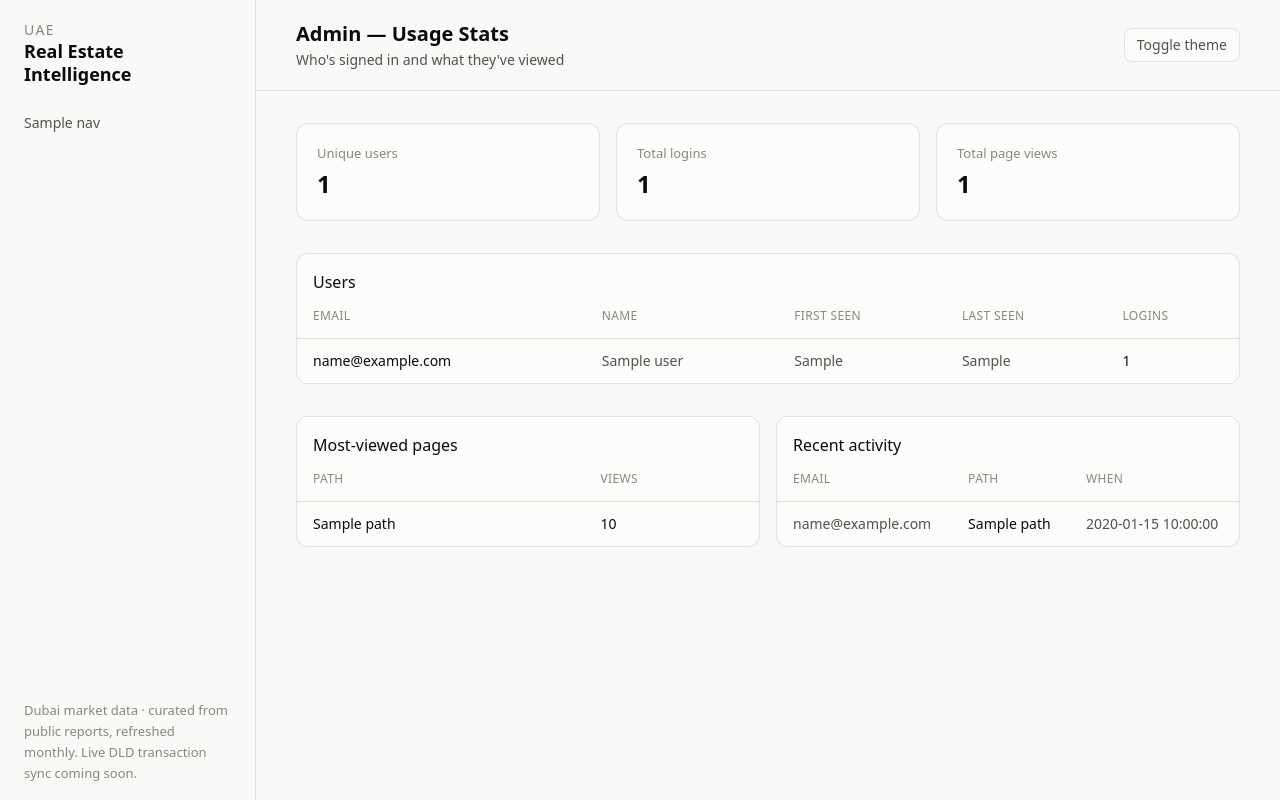
After one commit to kirangirija/UAE, a FastAPI app: template app/templates/admin_stats.html in a window 1280 px wide. The commit adds this page. Run offline with FastAPI, Linux system fonts and the light colour scheme; the template is opened without the code that fills it: most values are stand-ins (such as "Sample title", 1, 10 or a date in 2020); some libraries are stand-ins or nearby versions.

Commit message:
Add Google Sign-In gate and Supabase-backed usage analytics
Every page and API route now requires a signed-in Google account.
Login history and page-view stats are stored in Supabase Postgres
(via PostgREST) rather than local SQLite, since Render's free-tier
disk is ephemeral and wipes local files on every redeploy. Only
ADMIN_EMAIL can view the new /admin/stats page.

```diff
--- a/app/main.py
+++ b/app/main.py
@@ -1,17 +1,37 @@
+from __future__ import annotations
+
 import json
+import os
 import sqlite3
 from pathlib import Path
 
-from fastapi import FastAPI, Query, Request
-from fastapi.responses import HTMLResponse
+from fastapi import Depends, FastAPI, Query, Request
+from fastapi.responses import HTMLResponse, RedirectResponse
 from fastapi.templating import Jinja2Templates
+from starlette.middleware.sessions import SessionMiddleware
+
+from app import auth
 
 BASE_DIR = Path(__file__).parent
 DB_PATH = BASE_DIR / "db" / "uae_re.db"
 
+SESSION_SECRET_KEY = os.environ.get("SESSION_SECRET_KEY")
+if not SESSION_SECRET_KEY:
+    raise RuntimeError(
+        "SESSION_SECRET_KEY is not set. Add it to .env locally (any long random "
+        "string) and to the Render service's environment variables in production."
+    )
+PUBLIC_BASE_URL = os.environ.get("PUBLIC_BASE_URL", "http://localhost:8420").rstrip("/")
+
 app = FastAPI(title="UAE Real Estate Intelligence")
+app.add_middleware(SessionMiddleware, secret_key=SESSION_SECRET_KEY)
 templates = Jinja2Templates(directory=BASE_DIR / "templates")
 templates.env.filters["tojson"] = json.dumps
+
+
+@app.exception_handler(auth.RedirectRequired)
+async def redirect_required_handler(request: Request, exc: auth.RedirectRequired):
+    return RedirectResponse(exc.url, status_code=302)
 
 
 def query(sql: str, params: tuple = ()) -> list[dict]:
@@ -46,12 +66,77 @@ NAV = [
 ]
 
 
-def ctx(request: Request, active: str, **extra):
-    return {"request": request, "nav": NAV, "active": active, **extra}
+def ctx(request: Request, active: str, current_user: dict | None = None, **extra):
+    is_admin = bool(
+        current_user and auth.ADMIN_EMAIL
+        and current_user.get("email", "").lower() == auth.ADMIN_EMAIL.lower()
+    )
+    return {
+        "request": request, "nav": NAV, "active": active,
+        "current_user": current_user, "is_admin": is_admin, **extra,
+    }
+
+
+@app.get("/healthz")
+def healthz():
+    return {"status": "ok"}
+
+
+@app.get("/login", response_class=HTMLResponse)
+def login_page(request: Request, next: str = "/"):
+    if request.session.get("user"):
+        return RedirectResponse("/", status_code=302)
+    return templates.TemplateResponse("login.html", {"request": request, "next": next})
+
+
+@app.get("/auth/login")
+async def auth_login(request: Request, next: str = "/"):
+    if not next.startswith("/") or next.startswith("//"):
+        next = "/"
+    request.session["post_login_redirect"] = next
+    redirect_uri = f"{PUBLIC_BASE_URL}/auth/callback"
+    return await auth.oauth.google.authorize_redirect(request, redirect_uri)
+
+
+@app.get("/auth/callback")
+async def auth_callback(request: Request):
+    token = await auth.oauth.google.authorize_access_token(request)
+    userinfo = token["userinfo"]
+    request.session["user"] = {
+        "sub": userinfo["sub"],
+        "email": userinfo.get("email", ""),
+        "name": userinfo.get("name", ""),
+        "picture": userinfo.get("picture", ""),
+    }
+    auth.record_login(userinfo)
+    next_path = request.session.pop("post_login_redirect", "/")
+    return RedirectResponse(next_path, status_code=302)
+
+
+@app.get("/logout")
+def logout(request: Request):
+    request.session.clear()
+    return RedirectResponse("/login", status_code=302)
+
+
+@app.get("/admin/stats", response_class=HTMLResponse)
+def admin_stats(request: Request, admin: dict = Depends(auth.require_admin)):
+    users = auth.query_users()
+    total_logins = sum(u["login_count"] for u in users)
+    page_view_counts = auth.query_page_view_counts()
+    recent_views = auth.query_recent_page_views(50)
+    return templates.TemplateResponse(
+        "admin_stats.html",
+        ctx(
+            request, "/admin/stats", current_user=admin,
+            users=users, total_logins=total_logins,
+            page_view_counts=page_view_counts, recent_views=recent_views,
+        ),
+    )
 
 
 @app.get("/api/areas-chart")
-def api_areas_chart():
+def api_areas_chart(user: dict = Depends(auth.require_login_api)):
     return query(
         "SELECT name, price_sqft_low, price_sqft_high FROM areas "
         "WHERE price_sqft_low IS NOT NULL ORDER BY price_sqft_high DESC"
@@ -59,7 +144,7 @@ def api_areas_chart():
 
 
 @app.get("/api/developers-chart")
-def api_developers_chart():
+def api_developers_chart(user: dict = Depends(auth.require_login_api)):
     return query(
         "SELECT name, sales_value_aed_bn FROM developers "
         "WHERE sales_value_aed_bn IS NOT NULL ORDER BY sales_value_aed_bn DESC LIMIT 6"
@@ -67,12 +152,13 @@ def api_developers_chart():
 
 
 @app.get("/api/nationalities-chart")
-def api_nationalities_chart():
+def api_nationalities_chart(user: dict = Depends(auth.require_login_api)):
     return query("SELECT nationality, market_share_pct FROM buyer_nationalities ORDER BY rank ASC")
 
 
 @app.get("/", response_class=HTMLResponse)
-def overview(request: Request):
+def overview(request: Request, user: dict = Depends(auth.require_login)):
+    auth.record_page_view(user["email"], request.url.path)
     kpis = query("SELECT * FROM market_kpis ORDER BY id")
     top_areas = query(
         "SELECT * FROM areas WHERE yoy_price_growth_pct IS NOT NULL "
@@ -88,7 +174,7 @@ def overview(request: Request):
     return templates.TemplateResponse(
         "overview.html",
         ctx(
-            request, "/",
+            request, "/", current_user=user,
             kpis=kpis, top_areas=top_areas, top_developers=top_developers,
             price_range_sources=distinct_sources(price_range_rows),
             developer_chart_sources=distinct_sources(developer_chart_rows),
@@ -99,10 +185,12 @@ def overview(request: Request):
 @app.get("/areas", response_class=HTMLResponse)
 def areas(
     request: Request,
+    user: dict = Depends(auth.require_login),
     sort: str = Query("yoy_price_growth_pct"),
     direction: str = Query("desc"),
     momentum: str = Query("all"),
 ):
+    auth.record_page_view(user["email"], request.url.path)
     sortable = {
         "name": "name",
         "price_sqft_low": "price_sqft_low",
@@ -123,7 +211,7 @@ def areas(
     momentum_options = [r["momentum_label"] for r in query("SELECT DISTINCT momentum_label FROM areas")]
     return templates.TemplateResponse(
         "areas.html",
-        ctx(request, "/areas", areas=rows, sort=sort, direction=direction,
+        ctx(request, "/areas", current_user=user, areas=rows, sort=sort, direction=direction,
             momentum=momentum, momentum_options=momentum_options),
     )
 
@@ -131,9 +219,11 @@ def areas(
 @app.get("/developers", response_class=HTMLResponse)
 def developers(
     request: Request,
+    user: dict = Depends(auth.require_login),
     sort: str = Query("sales_value_aed_bn"),
     direction: str = Query("desc"),
 ):
+    auth.record_page_view(user["email"], request.url.path)
     sortable = {
         "name": "name",
         "sales_value_aed_bn": "sales_value_aed_bn",
@@ -144,18 +234,20 @@ def developers(
     order = "ASC" if direction == "asc" else "DESC"
     rows = query(f"SELECT * FROM developers ORDER BY {sort_col} IS NULL, {sort_col} {order}")
     return templates.TemplateResponse(
-        "developers.html", ctx(request, "/developers", developers=rows, sort=sort, direction=direction)
+        "developers.html",
+        ctx(request, "/developers", current_user=user, developers=rows, sort=sort, direction=direction),
     )
 
 
 @app.get("/demographics", response_class=HTMLResponse)
-def demographics(request: Request):
+def demographics(request: Request, user: dict = Depends(auth.require_login)):
+    auth.record_page_view(user["email"], request.url.path)
     nationalities = query("SELECT * FROM buyer_nationalities ORDER BY rank ASC")
     brokerages = query("SELECT * FROM brokerages ORDER BY score DESC NULLS LAST, name ASC")
     return templates.TemplateResponse(
         "demographics.html",
         ctx(
-            request, "/demographics",
+            request, "/demographics", current_user=user,
             nationalities=nationalities, brokerages=brokerages,
             nationality_sources=distinct_sources(nationalities),
         ),
--- /dev/null
+++ b/app/templates/admin_stats.html
@@ -0,0 +1,90 @@
+{% extends "base.html" %}
+{% block page_title %}Admin — Usage Stats{% endblock %}
+{% block page_subtitle %}Who's signed in and what they've viewed{% endblock %}
+
+{% block content %}
+<div class="grid grid-cols-1 sm:grid-cols-3 gap-4 mb-8">
+  <div class="card p-5">
+    <div class="ink-muted mb-1">Unique users</div>
+    <div class="text-2xl font-semibold tabular">{{ users|length }}</div>
+  </div>
+  <div class="card p-5">
+    <div class="ink-muted mb-1">Total logins</div>
+    <div class="text-2xl font-semibold tabular">{{ total_logins }}</div>
+  </div>
+  <div class="card p-5">
+    <div class="ink-muted mb-1">Total page views</div>
+    <div class="text-2xl font-semibold tabular">{{ recent_views|length }}{% if recent_views|length == 50 %}+{% endif %}</div>
+  </div>
+</div>
+
+<div class="card overflow-x-auto mb-8">
+  <div class="px-4 pt-4 font-medium">Users</div>
+  <table class="data-table w-full text-sm">
+    <thead><tr>
+      <th class="text-left py-3 px-4">Email</th>
+      <th class="text-left py-3 px-4">Name</th>
+      <th class="text-left py-3 px-4">First seen</th>
+      <th class="text-left py-3 px-4">Last seen</th>
+      <th class="text-left py-3 px-4">Logins</th>
+    </tr></thead>
+    <tbody>
+      {% for u in users %}
+      <tr>
+        <td class="py-3 px-4 font-medium">{{ u.email }}</td>
+        <td class="py-3 px-4 ink-secondary">{{ u.name or "—" }}</td>
+        <td class="py-3 px-4 ink-secondary">{{ u.first_seen[:19] }}</td>
+        <td class="py-3 px-4 ink-secondary">{{ u.last_seen[:19] }}</td>
+        <td class="py-3 px-4 tabular">{{ u.login_count }}</td>
+      </tr>
+      {% else %}
+      <tr><td class="py-3 px-4 ink-muted" colspan="5">No logins yet.</td></tr>
+      {% endfor %}
+    </tbody>
+  </table>
+</div>
+
+<div class="grid grid-cols-1 lg:grid-cols-2 gap-4">
+  <div class="card overflow-x-auto">
+    <div class="px-4 pt-4 font-medium">Most-viewed pages</div>
+    <table class="data-table w-full text-sm">
+      <thead><tr>
+        <th class="text-left py-3 px-4">Path</th>
+        <th class="text-left py-3 px-4">Views</th>
+      </tr></thead>
+      <tbody>
+        {% for p in page_view_counts %}
+        <tr>
+          <td class="py-3 px-4 font-medium">{{ p.path }}</td>
+          <td class="py-3 px-4 tabular">{{ p.views }}</td>
+        </tr>
+        {% else %}
+        <tr><td class="py-3 px-4 ink-muted" colspan="2">No page views yet.</td></tr>
+        {% endfor %}
+      </tbody>
+    </table>
+  </div>
+
+  <div class="card overflow-x-auto">
+    <div class="px-4 pt-4 font-medium">Recent activity</div>
+    <table class="data-table w-full text-sm">
+      <thead><tr>
+        <th class="text-left py-3 px-4">Email</th>
+        <th class="text-left py-3 px-4">Path</th>
+        <th class="text-left py-3 px-4">When</th>
+      </tr></thead>
+      <tbody>
+        {% for v in recent_views %}
+        <tr>
+          <td class="py-3 px-4 ink-secondary">{{ v.email }}</td>
+          <td class="py-3 px-4 font-medium">{{ v.path }}</td>
+          <td class="py-3 px-4 ink-secondary">{{ v.viewed_at[:19] }}</td>
+        </tr>
+        {% else %}
+        <tr><td class="py-3 px-4 ink-muted" colspan="3">No activity yet.</td></tr>
+        {% endfor %}
+      </tbody>
+    </table>
+  </div>
+</div>
+{% endblock %}
--- a/app/templates/base.html
+++ b/app/templates/base.html
@@ -61,6 +61,22 @@
     <div class="px-6 py-4 ink-muted leading-relaxed">
       Dubai market data · curated from public reports, refreshed monthly. Live DLD transaction sync coming soon.
     </div>
+    {% if current_user %}
+    <div class="px-6 py-4 border-t" style="border-color: var(--border);">
+      <div class="flex items-center gap-2 mb-2">
+        {% if current_user.picture %}
+        <img src="{{ current_user.picture }}" class="w-6 h-6 rounded-full" referrerpolicy="no-referrer" />
+        {% endif %}
+        <div class="text-sm truncate">{{ current_user.name or current_user.email }}</div>
+      </div>
+      <div class="flex items-center gap-3 ink-muted">
+        {% if is_admin %}
+        <a href="/admin/stats" class="underline">Admin stats</a>
+        {% endif %}
+        <a href="/logout" class="underline">Log out</a>
+      </div>
+    </div>
+    {% endif %}
   </aside>
   <main class="flex-1 min-w-0">
     <header class="flex items-center justify-between px-6 md:px-10 py-5 border-b" style="border-color: var(--border);">
--- a/requirements.txt
+++ b/requirements.txt
@@ -1,8 +1,11 @@
 annotated-doc==0.0.4
 annotated-types==0.7.0
 anyio==4.12.1
+Authlib==1.6.12
 certifi==2026.6.17
+cffi==2.0.0
 click==8.1.8
+cryptography==49.0.0
 exceptiongroup==1.3.1
 fastapi==0.128.8
 h11==0.16.0
@@ -10,8 +13,10 @@ httpcore==1.0.9
 httptools==0.8.0
 httpx==0.28.1
 idna==3.18
+itsdangerous==2.2.0
 Jinja2==3.1.6
 MarkupSafe==3.0.3
+pycparser==2.23
 pydantic==2.13.4
 pydantic_core==2.46.4
 python-dotenv==1.2.1
```
Also changed, not shown: CLAUDE.md (+13 -3 lines), app/auth.py (added, +129 -0 lines), app/templates/login.html (added, +65 -0 lines), render.yaml (+15 -1 lines), 1 other file.
